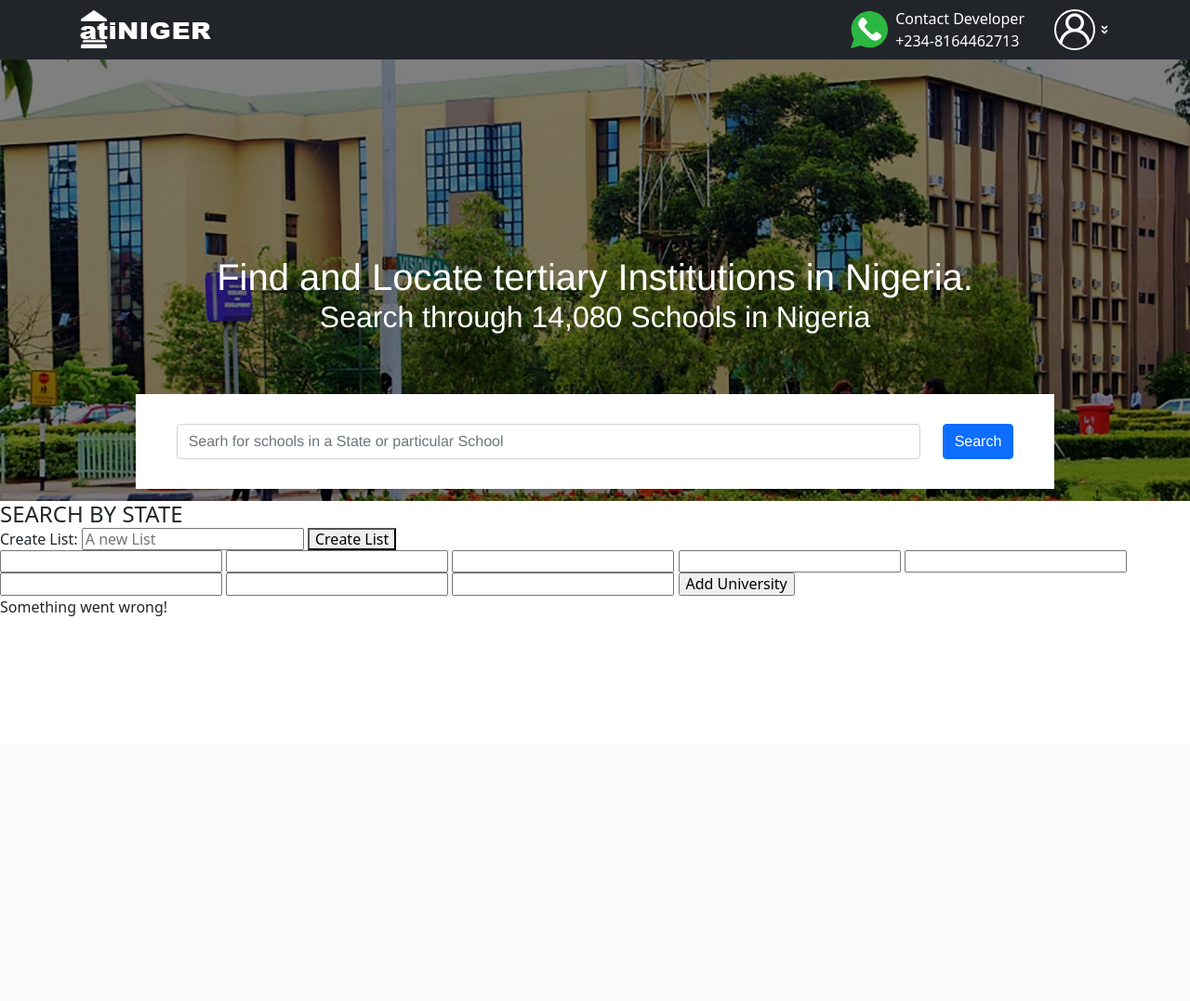
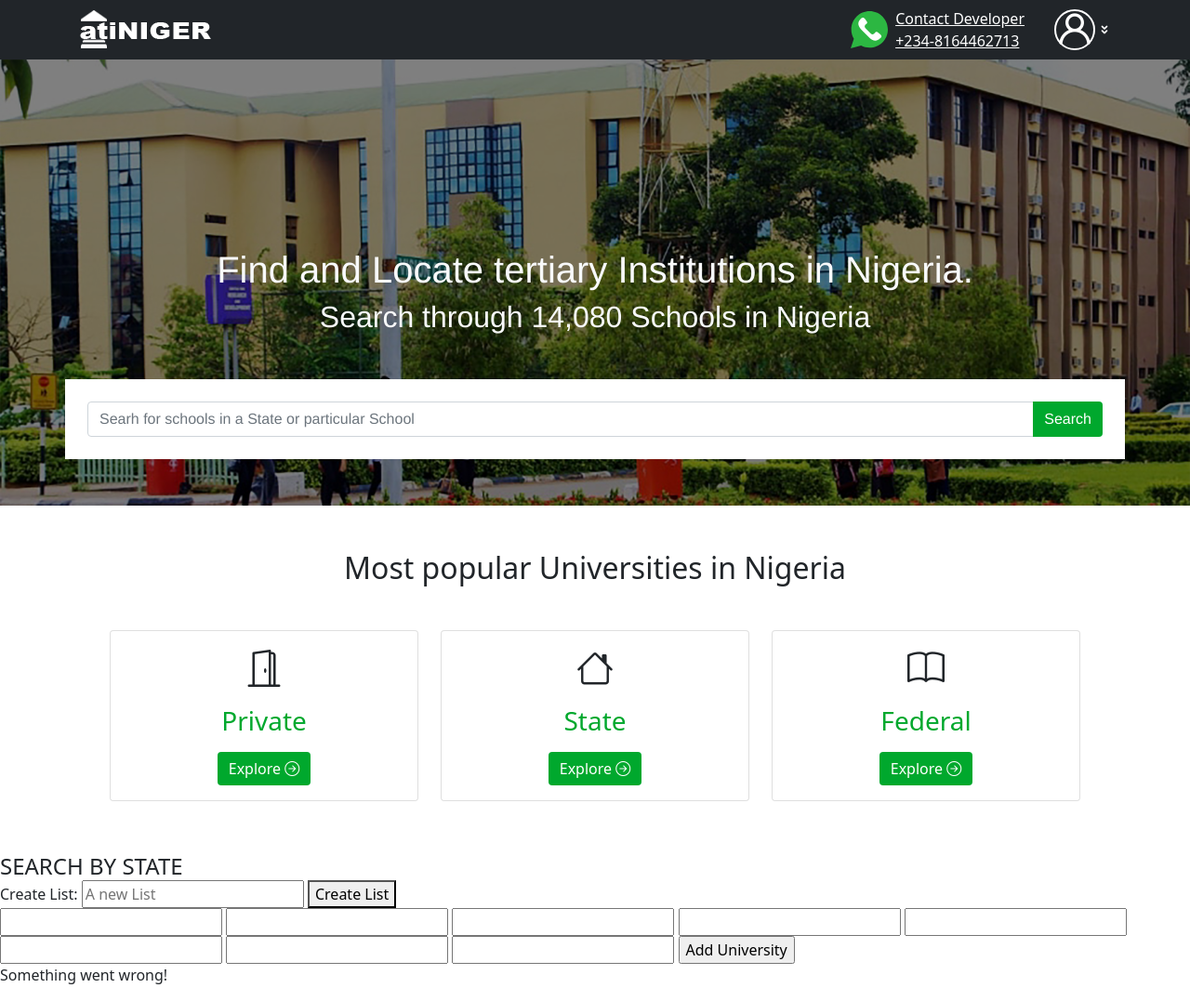
Before and after one commit to honordevop/niger_uni, a Flask app: page /states/1 in a window 1280 px wide. Shown: the whole page at 93% size. Before the commit the page ends 663 px from the top, so only its background shows below. Run offline with Flask 2, Linux system fonts and the light colour scheme; data that the repository does not hold is empty; some libraries are stand-ins or nearby versions.

Commit message:
Code: Worked on the front End

```diff
--- a/app.py
+++ b/app.py
@@ -36,6 +36,8 @@
     phone_num = db.Column(db.String(), nullable = False)
     date_created = db.Column(db.DateTime, default=datetime.utcnow)
 
+
+
 # db.create_all()
 
 @app.route('/states')
@@ -51,6 +53,7 @@
   universities=Universities.query.filter_by(state_id=state_id).order_by('id').all())
 
 
+
 @app.route('/')
 def index():
   return redirect(url_for('get_universities_list', state_id=1))
--- /dev/null
+++ b/new.html
@@ -0,0 +1,3 @@
+<h1>
+    Hello whatsapp-svgrepo-com Lorem ipsum dolor sit amet consectetur adipisicing elit. Dolor quibusdam fugiat quis earum. Dolore ad sit a. Asperiores quod facere magnam officiis sit inventore voluptatibus quasi! Beatae laborum enim facilis.
+</h1>
--- a/static/css/style.css
+++ b/static/css/style.css
@@ -1,4 +1,16 @@
 
+:root {
+    --primary_color: hsl(136, 100%, 33%);
+}
+
+body {
+    /* background-color: blue; */
+    /* position: absolute; */
+}
+
+.primary_color {
+    background-color: var(--primary_color);
+}
 body, p, div, h1, h2, h3, h4 {
     margin: 0;
     padding: 0;
@@ -6,7 +18,7 @@
 
 /* NAV MENU CSS */
 .nav_bar {
-    background-color:  hsl(136, 100%, 33%);
+    background-color:  var(--primary_color);
 }
 
 .nav_container {
@@ -42,7 +54,7 @@
 }
 
 .nav_btn {
-    display: none;
+    /* display: none; */
 }
 
 
@@ -87,55 +99,82 @@
     width: 100%;
 }
 
+
 .hero_section {
     height: max-content;
-    width: 100vw;
+    /* width: 100vw; */
     background: black;
     overflow: hidden;
 }
 
+
 .hero_img {
-   object-fit: cover;
+    /* position: absolute; */
+   object-fit:fill;
+   /* z-index: 20; */
+   height: 60vh;
    opacity: 0.5;
 }
 
 .hero_text {
     position: absolute;
-    top: 5rem;
-    left: auto;
+    top: 0;
+    left: 0;
     height: 80vh;
-    width: 100vw;
+    /* width: 100vw; */
     /* background-color: yellow; */
-    margin: auto;
-    display: flex;
+    /* margin: auto; */
+    /* display: flex; */
     flex-direction: column;
-    align-items: center;
-    justify-content: center;
+    /* align-items: center; */
+    /* justify-content: center; */
     font-family: 'Franklin Gothic Medium', 'Arial Narrow', Arial, sans-serif;
-    font-weight:900;
-    color: white;
-    font-size: larger;
+    /* font-weight:900; */
+    /* color: white; */
+    /* font-size: larger; */
     /* letter-spacing: 4; */
 }
 
-.hero_text h2 {
-    position: relative;
+.hero_text h1 {
+    /* position: relative; */
     /* font-size: larger; */
     /* letter-spacing: 4; */
     /* margin-top: auto;
     margin-right: auto; */
 
+    /* color: black; */
+    /* margin-top: 3rem; */
+
 }
 
 .form-control {
-    width: 50rem;
+    /* width: 50rem; */
 }
 
 .hero_search_form {
     /* height: 6rem; */
     background-color: white;
-    padding: 2rem;
-    justify-content: center;
-    align-items: center;
-    margin-top: 4rem;
+    padding: .5rem;
+    /* justify-content: center;
+    align-items: center; */
+    margin-top: .5rem;
 }
+
+
+/* CARD SECTION */
+.card:hover {
+    /* background-color: hsl(136, 100%, 33%); */
+    border: 2px solid var(--primary_color);
+    border-radius: 10px;
+    /* opacity: .1; */
+}
+
+.card-title {
+    color: var(--primary_color);
+}
+
+.explore-btn, .search-btn {
+    background-color: var(--primary_color);
+    color: white;
+    border: none;
+}
--- a/templates/base.html
+++ b/templates/base.html
@@ -9,6 +9,7 @@
     <!-- Bootstrap CDN -->
     <link href="https://cdn.jsdelivr.net/npm/bootstrap@5.0.2/dist/css/bootstrap.min.css" rel="stylesheet" integrity="sha384-EVSTQN3/azprG1Anm3QDgpJLIm9Nao0Yz1ztcQTwFspd3yD65VohhpuuCOmLASjC" crossorigin="anonymous">
     <script src="https://cdn.jsdelivr.net/npm/bootstrap@5.0.2/dist/js/bootstrap.bundle.min.js" integrity="sha384-MrcW6ZMFYlzcLA8Nl+NtUVF0sA7MsXsP1UyJoMp4YLEuNSfAP+JcXn/tWtIaxVXM" crossorigin="anonymous"></script>
+    <link rel="stylesheet" href="https://cdnjs.cloudflare.com/ajax/libs/bootstrap-icons/1.9.1/font/bootstrap-icons.min.css" integrity="sha512-5PV92qsds/16vyYIJo3T/As4m2d8b6oWYfoqV+vtizRB6KhF1F9kYzWzQmsO6T3z3QG2Xdhrx7FQ+5R1LiQdUA==" crossorigin="anonymous" referrerpolicy="no-referrer" />
 
     <!-- <script src="https://use.fontawesome.com/107d8424d0.js"></script> -->
     <script src="https://use.fontawesome.com/030e44af28.js"></script>
@@ -17,7 +18,7 @@
     <link rel="stylesheet" href="https://unicons.iconscout.com/release/v4.0.0/css/line.css">
 
     <!-- Main CSS -->
-    <link rel="stylesheet" href="{{ url_for('static', filename='css/normalize.css') }}">
+    <!-- <link rel="stylesheet" href="{{ url_for('static', filename='css/normalize.css') }}"> -->
     <link rel="stylesheet" type="text/css" href="{{ url_for('static', filename='css/style.css') }}">
 
 
@@ -27,11 +28,11 @@
 
 <body>
 
+    <!-- ================NAVIGATION================== -->
+
     <nav class="nav_bar bg-dark container-fluid">
         <div class="container nav_container">
             <a class="atiniger_logo" href="#"><img src="../static/images/atiNiger.png" alt=""></a>
-
-            <i class="uil uil-bars nav_btn"></i>
 
             <div class="nav_drop_down" id="nav_menu">
                 <ul class="drop_down_menu ">
@@ -40,18 +41,19 @@
                             <img class="whatsapp_svg" src="../static/images/whatsapp-svgrepo-com.svg" alt="">
                         </a>
                     </li>
-                    <li class="nav_item">
+                    <li class="nav_item d-none d-md-block">
                         <a href="tel:+2348164462713" class="nav_link">Contact Developer</a>
                         <a href="tel:+2348164462713" class="nav_link">+234-8164462713</a>
                     </li>
 
-                    <li class="nav_item">
+                    <li class="nav_item d-none d-md-block">
                         <a href="" class="nav_link login_icon">
                             <i class="uil uil-user "></i>
                         </a>
 
                     </li>
-                    <i class="uil uil-angle-double-down login_icon2"></i>
+                    <i class="uil uil-angle-double-down login_icon2 d-none d-md-block"></i>
+                    <i class="uil uil-bars nav_btn d-md-none"></i>
 
                 </ul>
             </div>
--- a/templates/index.html
+++ b/templates/index.html
@@ -2,21 +2,74 @@
 
 {% block content %}
 
-<section class="hero_section">
+<!-- ================HERO SECTION================== -->
+<section class="hero_section  text-center">
   <div>
-    <img class="hero_img img-fluid" src="../static/images/university_img2.jpg" alt="">
+    <img class="hero_img" src="../static/images/university_img2.jpg" alt="">
   </div>
-  <div class="hero_text">
-    <h1> Find and Locate tertiary Institutions in Nigeria.</h1>
+  <div class=" hero_text mt-md-4 pt-md-4  text-light d-flex justify-content-center align-items-center text-center container-fluid">
+    <h1 class="h1 mt-md-4 pt-md-4"> Find and Locate tertiary Institutions in Nigeria.</h1>
     <h2>Search through 14,080 Schools in Nigeria</h2>
-    <form class="row hero_search_form">
-      <div class="col-auto">
-        <input class="form-control" type="text" placeholder="Searh for schools in a State or particular School" aria-label=".form-control-sm example">
-      </div>
-      <div class="col-auto" style="background-color: white;">
-        <button type="submit" class="btn btn-primary">Search</button>
-      </div>
-    </form>
+
+    <div class="container input-group hero_search_form mt-md-5 p-md-4">
+      <input type="text" class="form-control" placeholder="Searh for schools in a State or particular School">
+      <button class="btn btn-success search-btn" type="button" id="button-addon2">Search</button>
+    </div>
+  </div>
+</section>
+
+<!-- ================SUGGESTED UNIVERSITY SECTION================== -->
+<section class="container-fluid">
+  <div class="container text-center p-5">
+    <h2 class="">Most popular Universities in Nigeria</h2>
+    <div class="row mt-5">
+        <div class="col">
+          <div class="card mb-2">
+            <div class="card-body text-center">
+                <div class="h1 mb-3">
+                    <i class="bi bi-door-open"></i>
+                </div>
+                <h3 class="card-title mb-3">
+                    Private
+                </h3>
+
+                <a href="#" class="btn btn-success explore-btn">Explore&nbsp<i class="bi bi-arrow-right-circle d-none d-sm-inline"></i></a>
+            </div>
+        </div>
+        </div>
+        <div class="col">
+          <div class="card mb-2">
+            <div class="card-body text-center">
+                <div class="h1 mb-3">
+                    <i class="bi bi-house"></i>
+                </div>
+                <h3 class="card-title mb-3">
+                    State
+                </h3>
+
+                <a href="#" class="btn btn-success explore-btn">Explore&nbsp<i class="bi bi-arrow-right-circle d-none d-sm-inline"></i></a>
+            </div>
+        </div>
+        </div>
+        <div class="col">
+          <div class="card mb-2">
+            <div class="card-body text-center">
+              <div class="h1 mb-3">
+                <i class="bi bi-book"></i>
+              </div>
+              <h3 class="card-title mb-3">
+                Federal
+              </h3>
+
+              <a href="#" class="btn btn-success explore-btn">Explore&nbsp<i class="bi bi-arrow-right-circle d-none d-sm-inline"></i></a>
+            </div>
+
+          </div>
+
+        </div>
+        </div>
+
+    </div>
   </div>
 </section>
 <div>
@@ -39,6 +92,7 @@
     -->
     </ul>
   </div>
+
 
   <div class="todos-wrapper">
     <h4>{{ active_state.state }}</h4>
```
